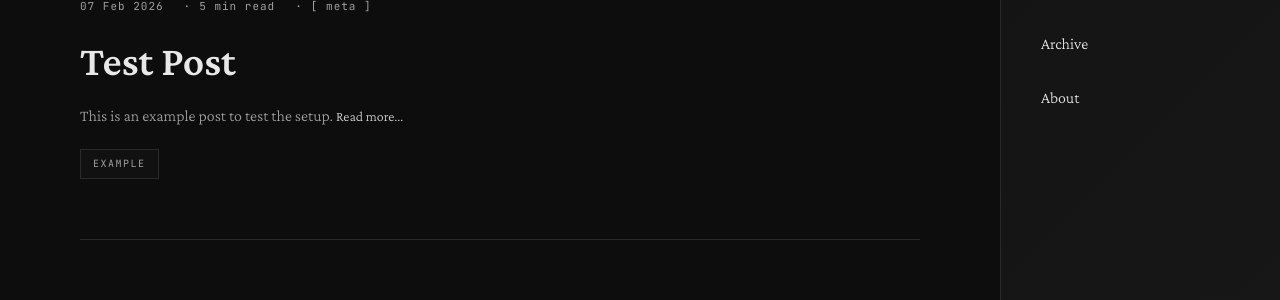
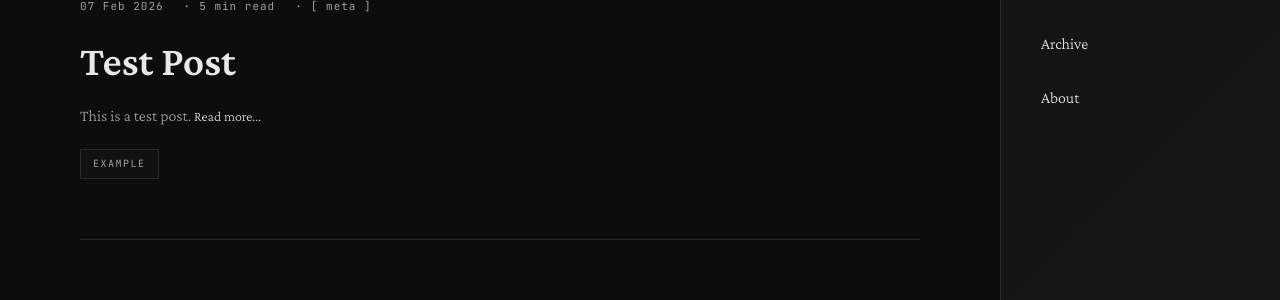
Before and after one commit to valeobserver/dispatches-from-the-vale, a Jekyll site: the page built from index.html, in a window 1280 px wide. Shown: the part 283-583 px from the top of the page. Built offline with Jekyll 4.4.1, drawn with Linux system fonts in a browser that asks for light colours.

Commit message:
Update 2026-02-07-test-post.md

```diff
--- a/_posts/2026-02-07-test-post.md
+++ b/_posts/2026-02-07-test-post.md
@@ -5,7 +5,7 @@ date: 2026-02-07
 category: meta
 tags: [example]
 reading_time: 5
-excerpt: "This is an example post to test the setup."
+excerpt:
 ---
 
 This is a test post.
```
